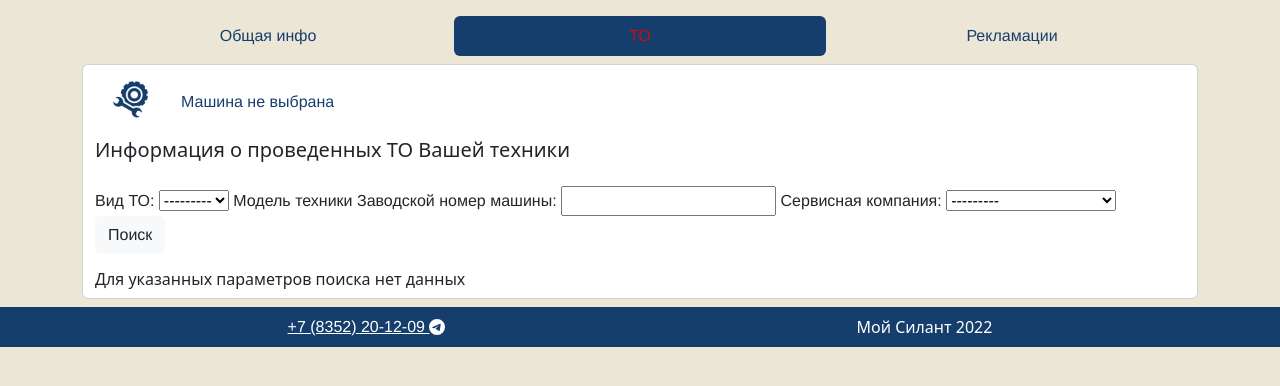
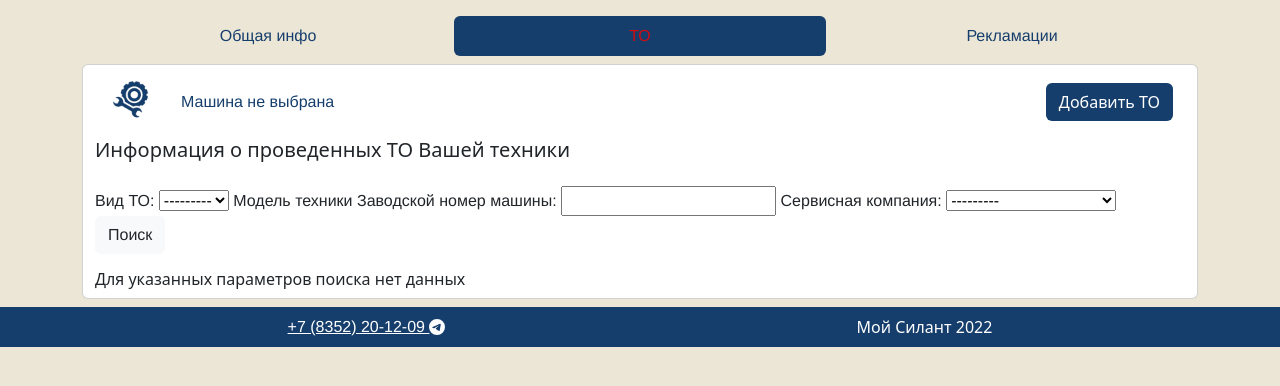
Before and after one commit to 4elovek-nevadimka/SF_Final_Project, a Django app: page / in a window 1280 px wide, after a click on "ТО". Shown: the part 164-550 px from the top of the page. Run offline with Django 4.2, Linux system fonts and the light colour scheme; the visitor is signed in with stand-in values (Sample User, id 1); data comes from the database, SQL or seed files in the repository; data that the repository does not hold is empty.

Commit message:
added maintenance create view

```diff
--- a/app/silant/urls.py
+++ b/app/silant/urls.py
@@ -1,8 +1,10 @@
 from django.urls import path
 
-from silant.views import Index, MachineDetail
+from silant.views import Index, MachineDetail, MaintenanceCreateView
 
 urlpatterns = [
     path('', Index.as_view(), name='index'),
     path('machine/<int:pk>/', MachineDetail.as_view(), name='machine_detail'),
+
+    path('maintenance_create/', MaintenanceCreateView.as_view(), name='maintenance_create'),
 ]
--- a/app/silant/views.py
+++ b/app/silant/views.py
@@ -1,7 +1,9 @@
-from django.contrib.auth.mixins import LoginRequiredMixin
-from django.views.generic import ListView, DetailView
+from django.contrib.auth.mixins import LoginRequiredMixin, PermissionRequiredMixin
+from django.urls import reverse
+from django.views.generic import ListView, DetailView, CreateView
 
 from silant.filters import GuestFilter, MachineFilter, MaintenanceFilter, ClaimFilter
+from silant.forms import MaintenanceForm
 from silant.models import Machine, Maintenance, Claim
 
 
@@ -51,3 +53,12 @@ class MachineDetail(LoginRequiredMixin, DetailView):
         context['machine_maintenances'] = Maintenance.objects.filter(machine=self.kwargs.get('pk'))
         context['machine_claims'] = Claim.objects.filter(machine=self.kwargs.get('pk'))
         return context
+
+
+class MaintenanceCreateView(PermissionRequiredMixin, LoginRequiredMixin, CreateView):
+    permission_required = ('silant.add_maintenance',)
+    template_name = 'model_create.html'
+    form_class = MaintenanceForm
+
+    def get_success_url(self, **kwargs):
+        return reverse('index')
--- a/app/templates/card_maintenance.html
+++ b/app/templates/card_maintenance.html
@@ -1,6 +1,7 @@
 {% load static %}
 
-<div class="container my-2 d-flex flex-wrap justify-content-start">
+<div class="container my-2 d-flex flex-wrap justify-content-between align-items-center">
+    <div class="d-flex justify-content-start">
         <img class="d-flex align-items-center"
              src="{% static 'images/maintenance.png' %}" alt="ТО" width="50" height="50">
         <div class="mx-4 my-3">
@@ -9,6 +10,10 @@
             {% else %}
             <a>Машина не выбрана</a>
             {% endif %}
+        </div>
+    </div>
+    <div>
+        <a class="btn brand-btn text-white" href="{% url 'maintenance_create' %}" role="button">Добавить ТО</a>
     </div>
 </div>
 <h5 class="card-title">Информация о проведенных ТО Вашей техники</h5>
```
Also changed, not shown: app/silant/forms.py (added, +9 -0 lines). Lines whose indentation alone changed are shown as unchanged.
